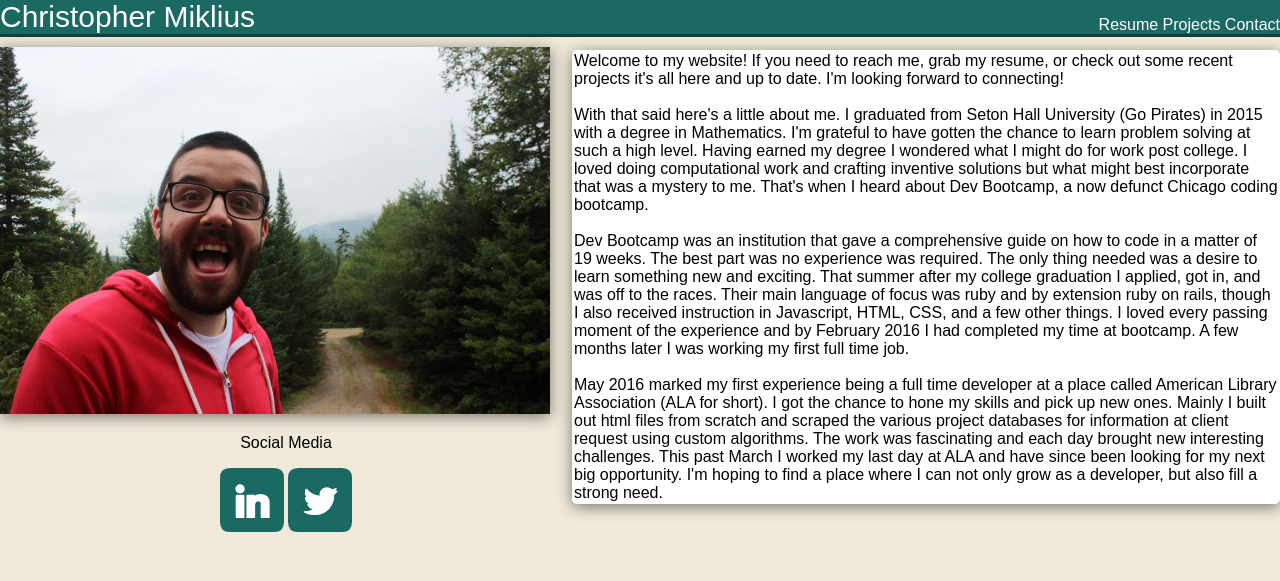
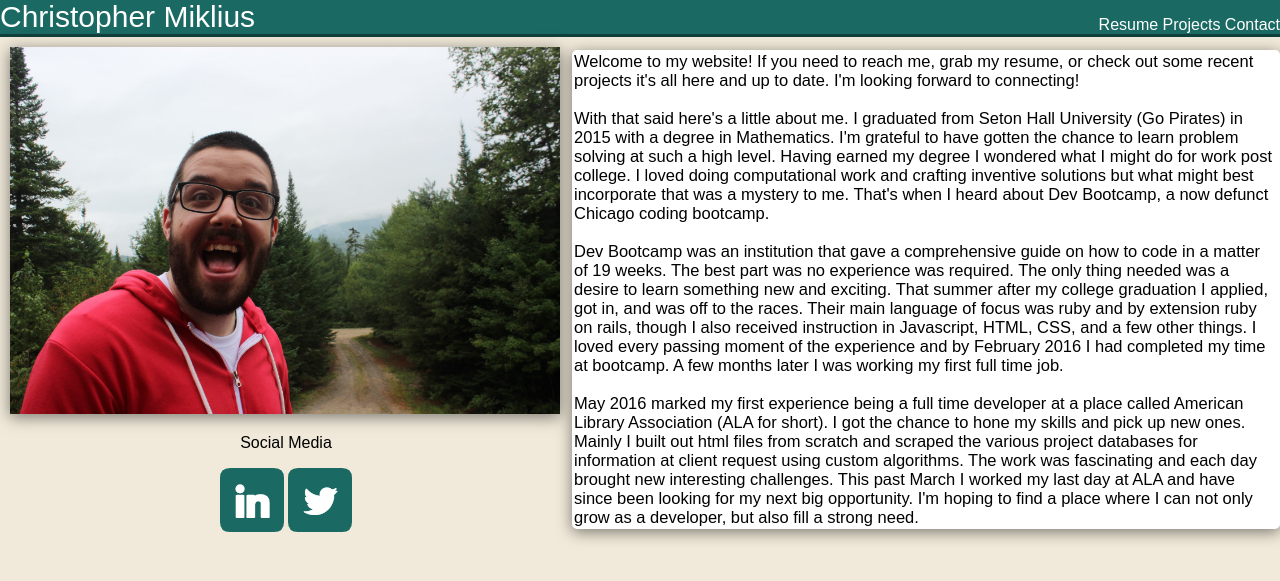
Before and after one commit to ChrisMIX/PersonalSite2018, a Rails app: page / in a window 1280 px wide. Shown: the top 581 px of the page. Run offline with Rails 7, Linux system fonts and the light colour scheme; some libraries are stand-ins or nearby versions.

Commit message:
adjust padding on landing page image

```diff
--- a/portfolio/app/assets/stylesheets/welcome_stylesheet.css
+++ b/portfolio/app/assets/stylesheets/welcome_stylesheet.css
@@ -40,7 +40,7 @@ html, body {
   width: 55%;
   margin: auto;
   float: right;
-  font-size: 16px;
+  font-size: 16.5px;
   box-shadow: 0px 3px 15px rgba(0,0,0,0.5);
 }
 
@@ -49,6 +49,7 @@ html, body {
   height: auto;
   margin-bottom: 20px;
   margin-top: 10px;
+  margin-left: 10px;
   float: left;
   box-shadow: 0px 3px 15px rgba(0.5,0.5,0.5,0.5);
 }
```
